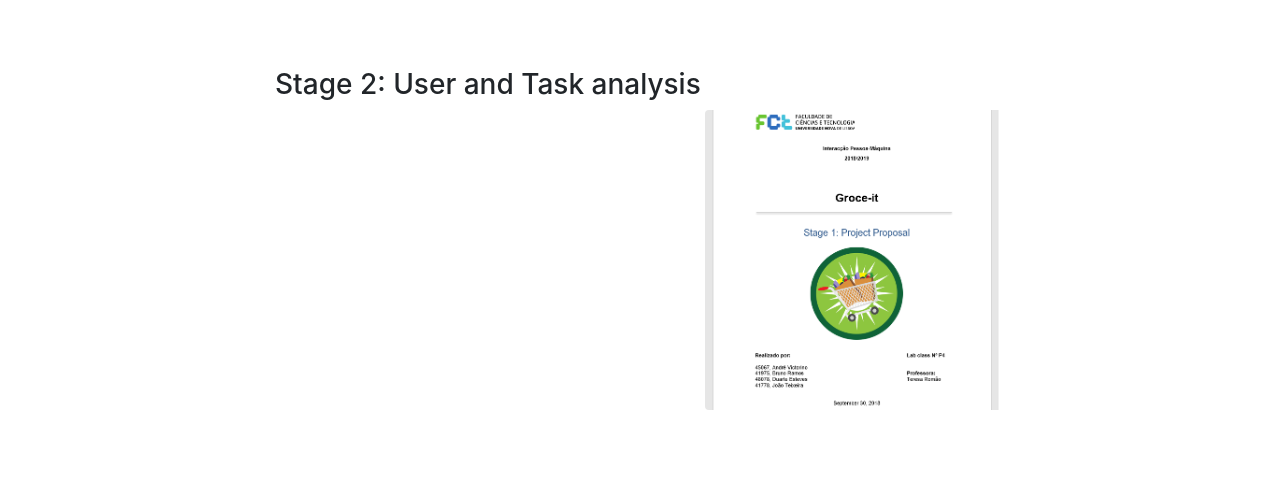
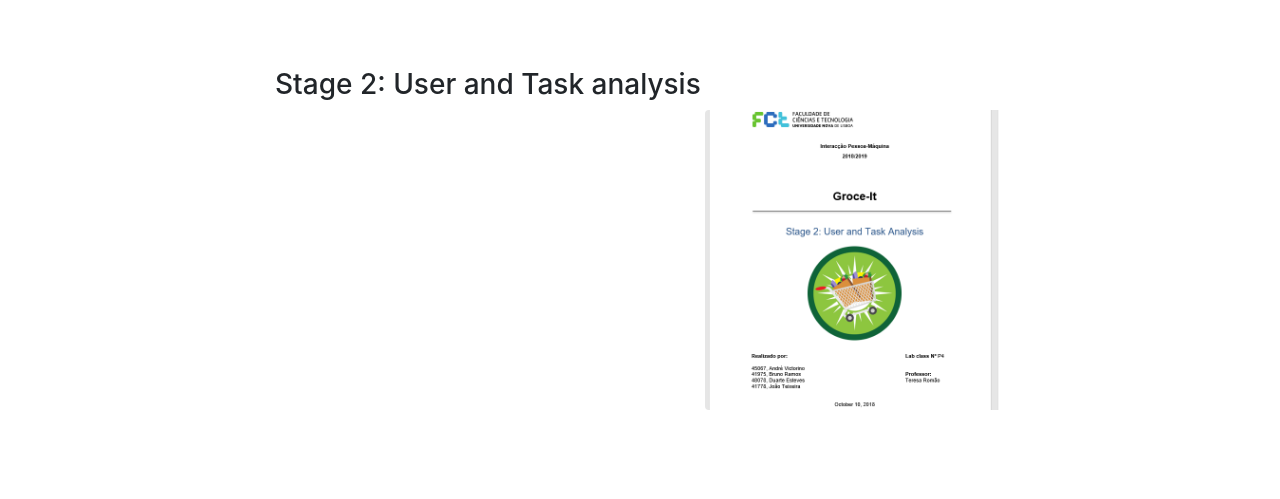
Before and after one commit to brno117/brno117.github.io, a Jekyll site: the page project/index.html, which Jekyll copies as it is, in a window 1280 px wide. Shown: the part 1142-1641 px from the top of the page. Built offline with Jekyll 4.4.1, drawn with Linux system fonts in a browser that asks for light colours; nearby versions of some CDN libraries; library files that are not in the unit come from our copies.

Commit message:
Update index.html

```diff
--- a/project/index.html
+++ b/project/index.html
@@ -74,8 +74,8 @@
         <div class="row">
           <div class="col-md-8 mx-auto">
 	    <h3>Stage 2: User and Task analysis</h3>
-            <a href="https://drive.google.com/open?id=1MGzph3uihcQRTrkHZ0j-0hV4c3mYZkC7">
-              <img src="2018-10-03.png" class="rounded img-fluid float-md-right" width="300" alt="Stage 2">
+            <a href="https://drive.google.com/open?id=1YwU1oG32HPrhSl79ET-BILxF30RnfuwU">
+              <img src="Phase2.png" class="rounded img-fluid float-md-right" width="300" alt="Stage 2">
             </a>
           </div>
         </div>
```
